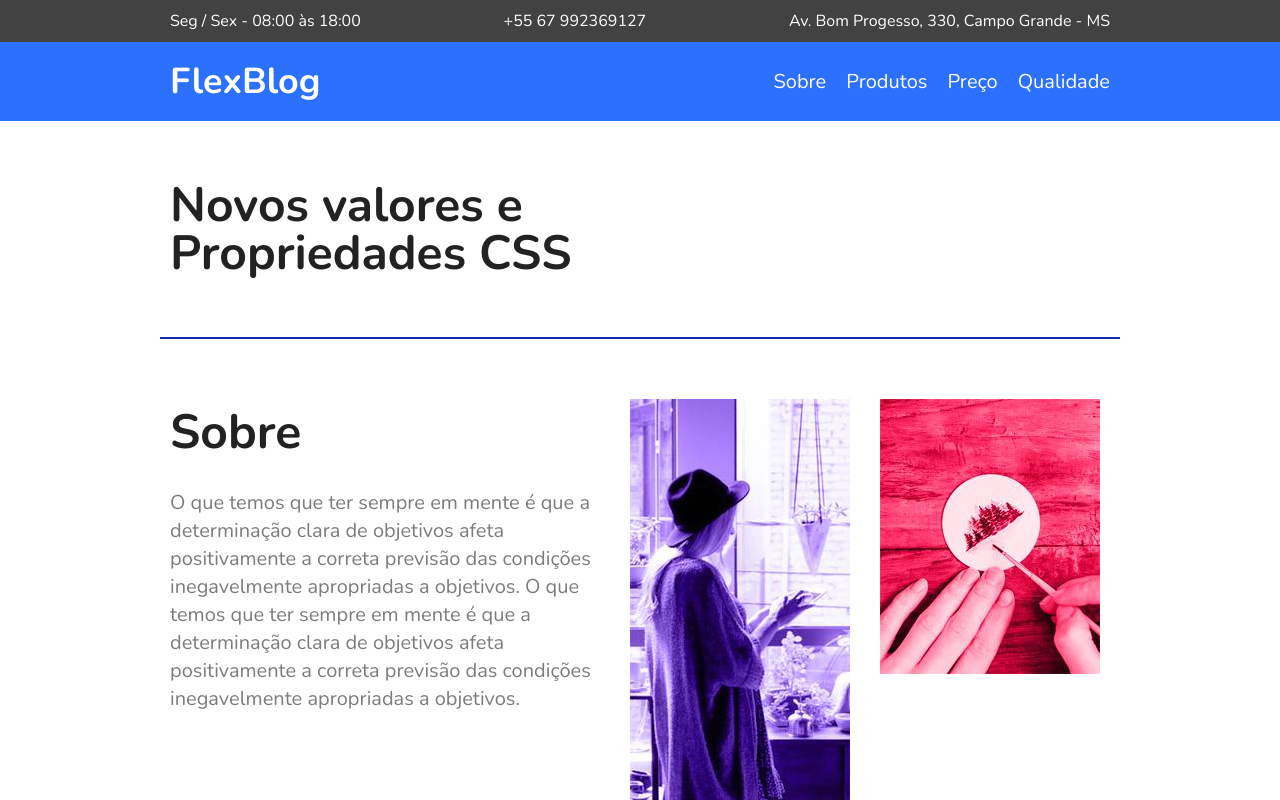
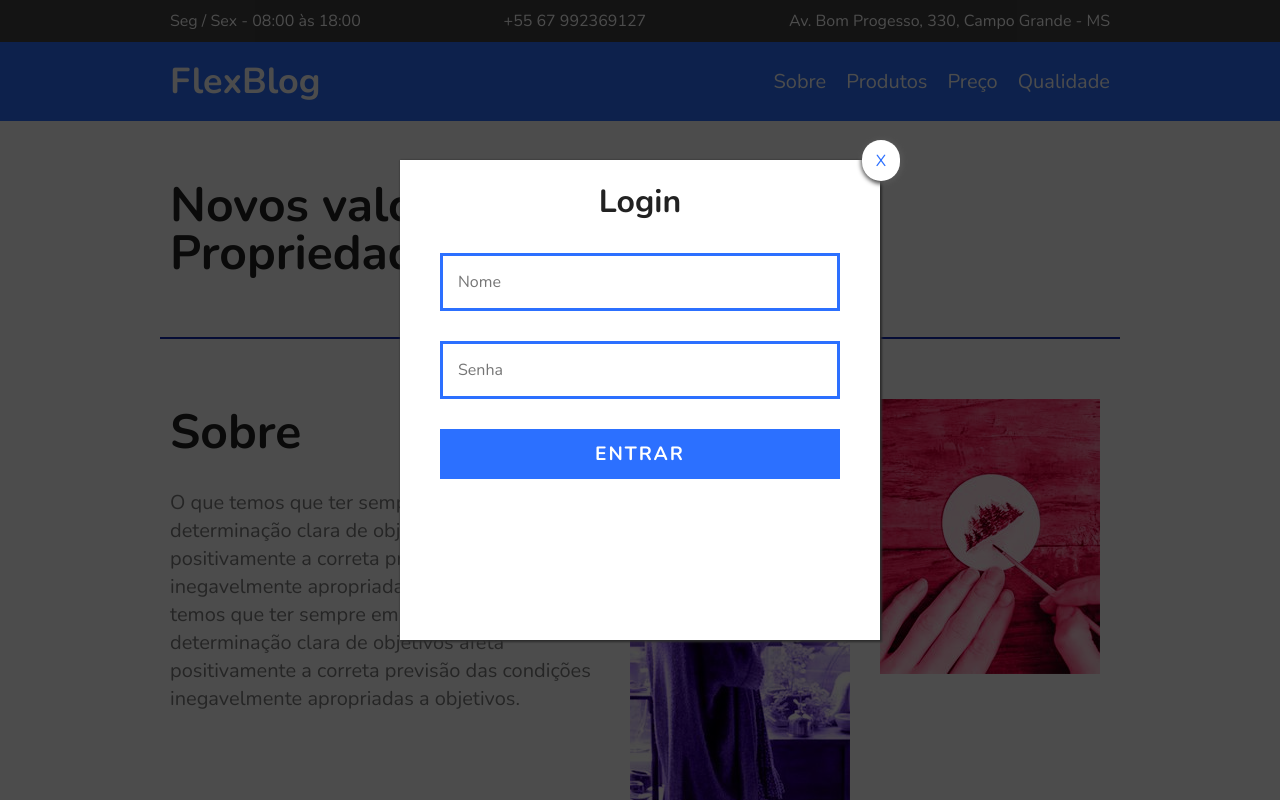
Before and after one commit to KermanJR/LandingPage-FlexBlog, a plain HTML site: page index.html in a window 1280 px wide. Shown: the top 800 px of the page. Drawn offline with nearby package versions, Linux system fonts and the light colour scheme.

Commit message:
Update index.html

```diff
--- a/index.html
+++ b/index.html
@@ -197,6 +197,23 @@
         <p>FlexBlog &copy Todos os direitos reservados.</p>
     </footer><!--footer-->
 
+    <div class="modal">
+        <div class="modal-container">
+            <a href="#" class="fechar">X</a>
+            <h1>Login</h1>
+            <form action="">
+
+                <input type="text" name="nome" id="nome" placeholder="Nome">
+
+
+                <input type="password" name="senha" id="senha" placeholder="Senha">
+
+                <button type="submit" class="entrar">Entrar</button>
+
+            </form>
+        </div>
+    </div>
+
 
     <script src="script.js"></script>
 
```
